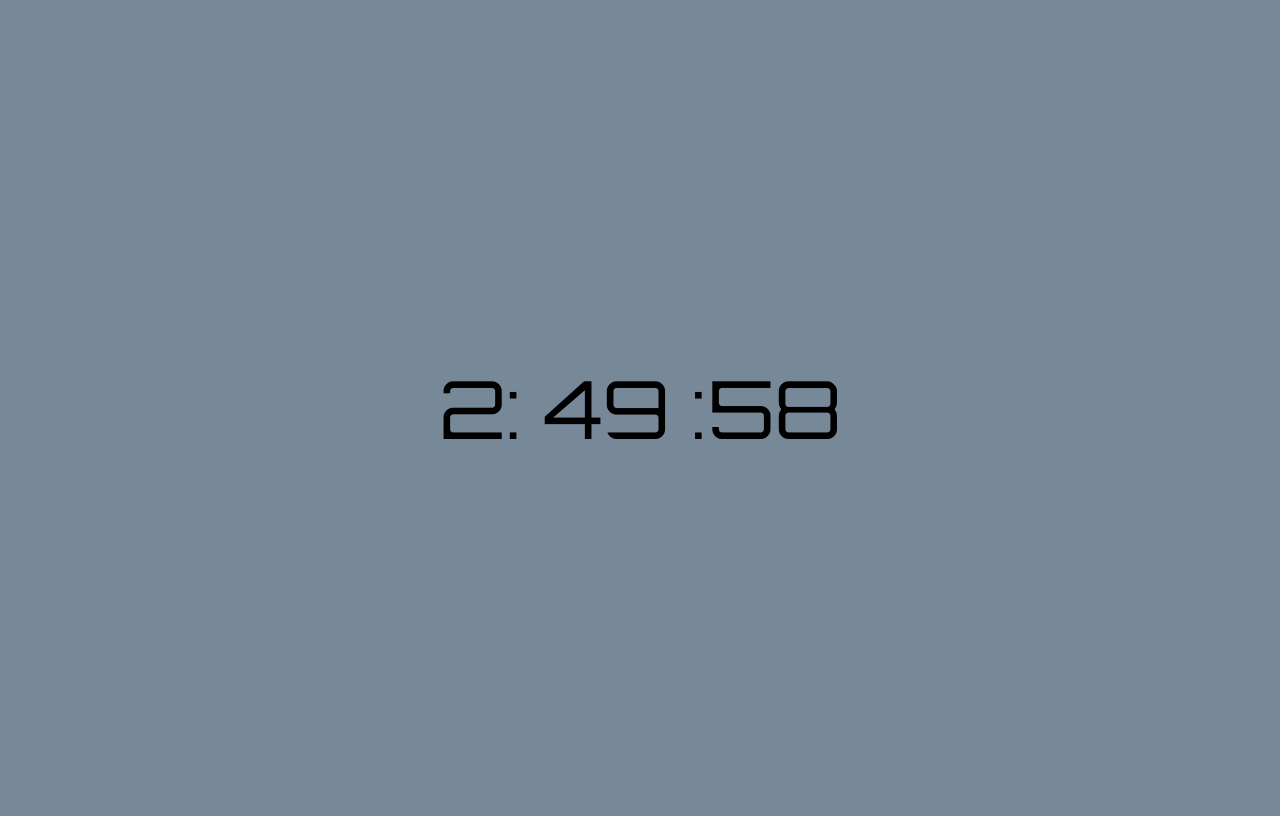
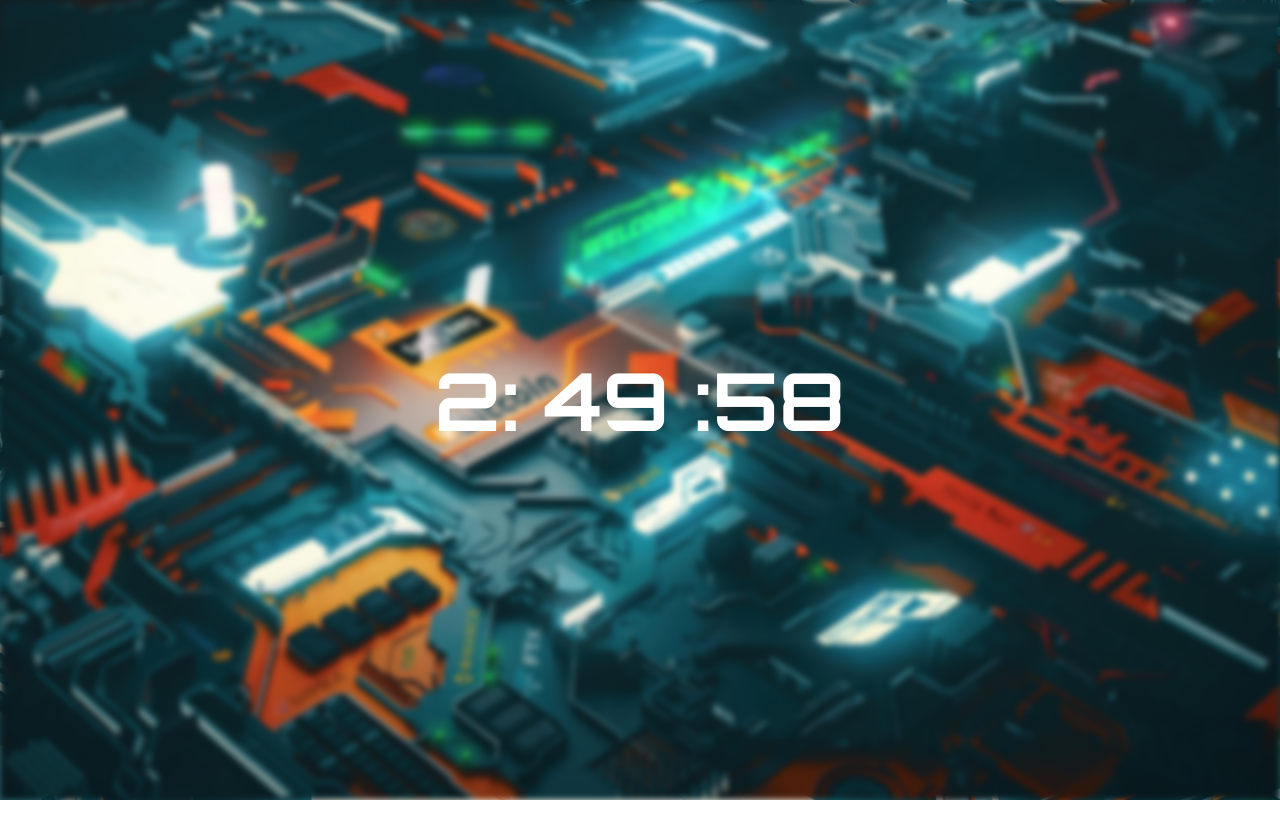
Before and after one commit to spacemanJM/digital-clock, a plain HTML site: page index.html in a window 1280 px wide. Drawn offline with Linux system fonts and the light colour scheme.

Commit message:
Added background image in CSS

```diff
--- a/index.js
+++ b/index.js
@@ -15,7 +15,7 @@ function displayTime() {
 
     hours > 12 ? hourLabel.textContent = hours - 12: hourLabel.textContent = hours;
     minuteLabel.textContent = `: ${minutes} :`;
-    secondLabel.textContent = seconds;
+    secondLabel.textContent = ` ${seconds}`;
 }
 
 const updateTime = setInterval(displayTime, 1000);
--- a/style.css
+++ b/style.css
@@ -1,5 +1,21 @@
 body {
-    background-color: lightslategray;
+    margin: 0;
+    overflow: hidden;
+    position: relative;
+    height: 100vh;
+    width: 100vw;
+    background-image: url("DigitalBackground.jpg");
+}
+
+body::before {
+    content: "";
+    position: absolute;
+    top: 0; left: 0; right: 0; bottom: 0;
+    background-image: url("DigitalBackground.jpg");
+    background-size: cover;
+    background-position: center;
+    filter: blur(3px);
+    z-index: -1;
 }
 
 .clockLabels {
@@ -7,6 +23,8 @@ body {
 }
 
 #clockText {
+    color: white;
+    font-weight: bold;
     height: 100vh;
     display: flex;
     justify-content: center;
```
Also changed, not shown: DigitalBackground.jpg (added).
